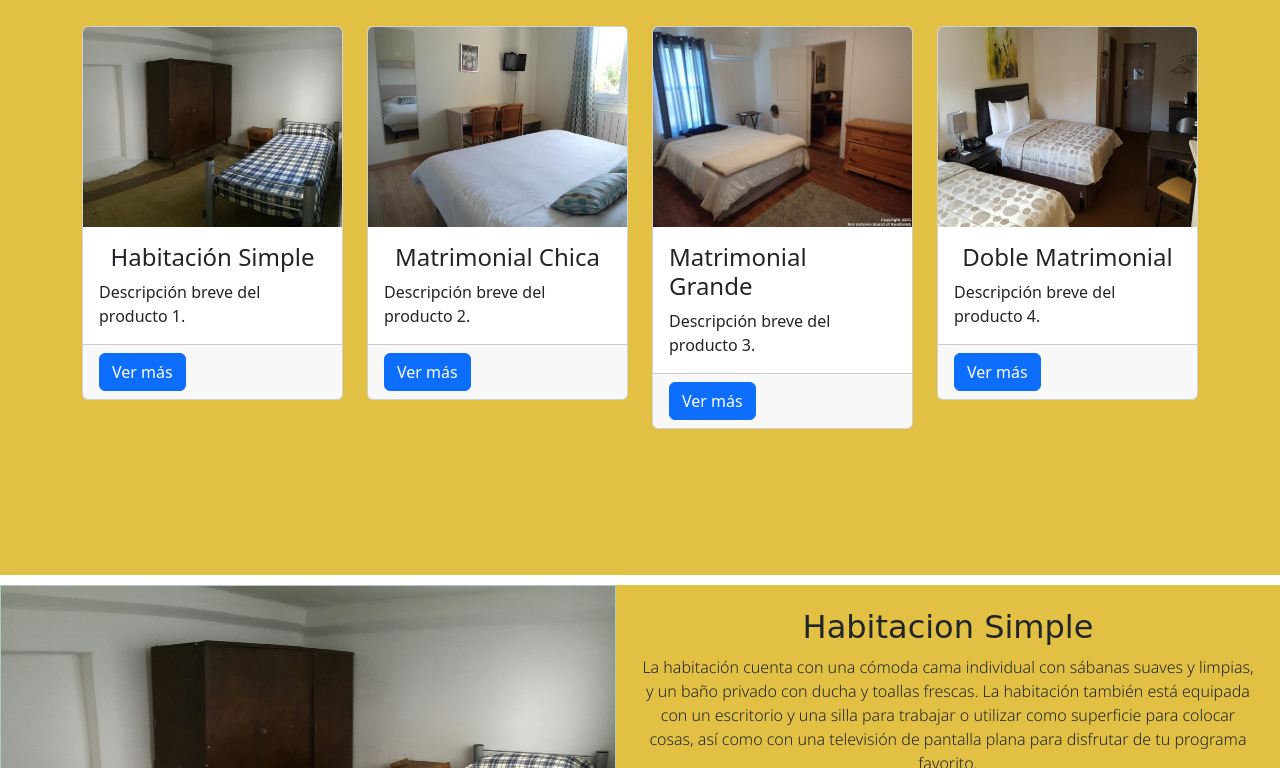
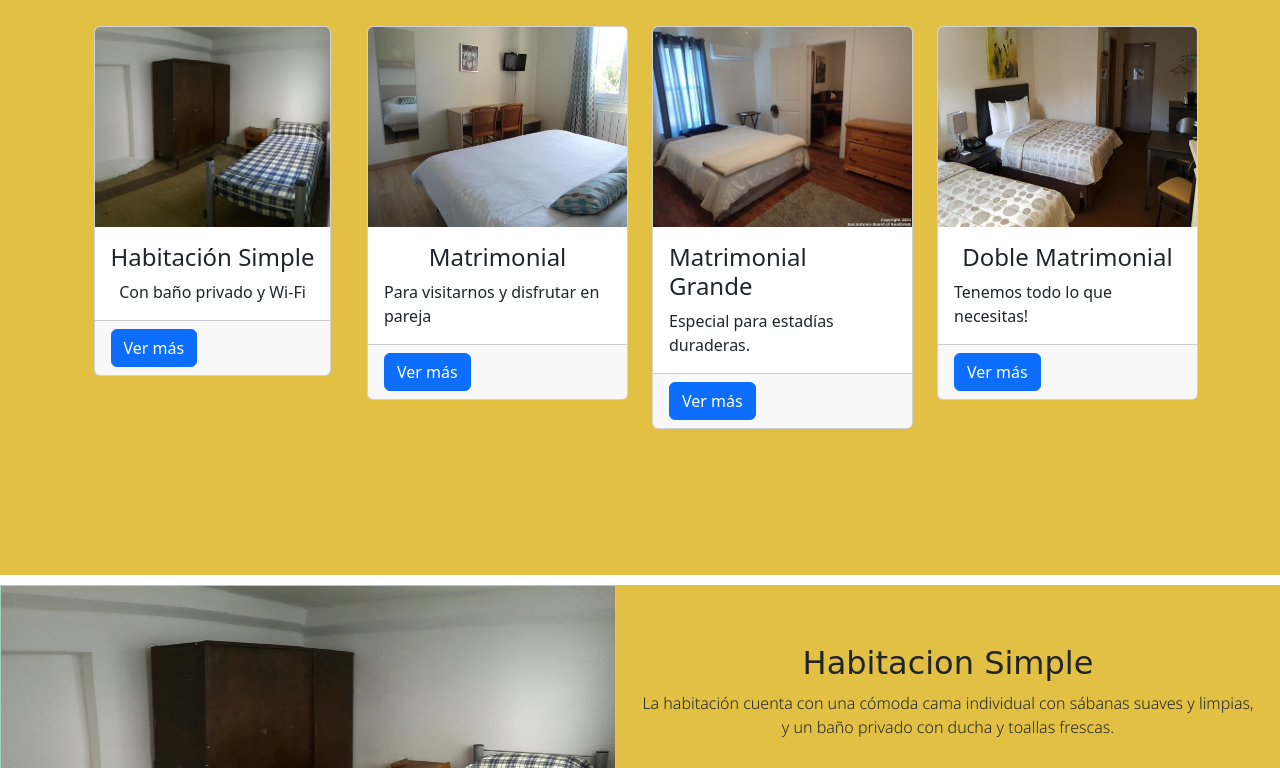
Before and after one commit to Spooicrab/Proyecto-Final, a website: page pages/Hospedaje.html in a window 1280 px wide. Shown: the part 184-952 px from the top of the page. Drawn offline with nearby package versions, Linux system fonts and the light colour scheme; a web font is replaced by a local one.

Commit message:
añado descriptions a las cards

```diff
--- a/pages/Hospedaje.html
+++ b/pages/Hospedaje.html
@@ -72,7 +72,7 @@
           <img class="card-img-top w-100" src="../assets/Hospedaje/Hospedaje__4.jpg" alt="Habitación Chica" class="border border-success-subtle">
           <div class="card-body">
             <h4 class="card-title">Habitación Simple</h4>
-            <p class="card-text">Descripción breve del producto 1.</p>
+            <p class="card-text">Con baño privado y Wi-Fi</p>
           </div>
           <div class="card-footer">
             <a href="#Hs" class="btn btn-primary boton__productos">Ver más</a>
@@ -83,8 +83,8 @@
         <div class="card">
           <img class="card-img-top w-100" src="../assets/Hospedaje/Hospedaje__2.jpg" alt="Habitación Matrimonial Chica" class="border border-success-subtle">
           <div class="card-body">
-            <h4 class="card-title">Matrimonial Chica</h4>
-            <p class="card-text">Descripción breve del producto 2.</p>
+            <h4 class="card-title">Matrimonial</h4>
+            <p class="card-text">Para visitarnos y disfrutar en pareja</p>
           </div>
           <div class="card-footer">
             <a href="#Mc" class="btn btn-primary boton__productos">Ver más</a>
@@ -96,7 +96,7 @@
           <img class="card-img-top w-100" src="../assets/Hospedaje/Hospedaje__1.jpg" alt="Habitación Matrimonial Grande" class="border border-success-subtle">
           <div class="card-body">
             <h4 class="card-title">Matrimonial Grande</h4>
-            <p class="card-text">Descripción breve del producto 3.</p>
+            <p class="card-text">Especial para estadías duraderas.</p>
           </div>
           <div class="card-footer">
             <a href="#Mg" class="btn btn-primary boton__productos">Ver más</a>
@@ -108,7 +108,7 @@
           <img class="card-img-top w-100" src="../assets/Hospedaje/Hospedaje__3.jpg" alt="Habitación Matrimonial Doble" class="border border-success-subtle">
           <div class="card-body">
             <h4 class="card-title">Doble Matrimonial</h4>
-            <p class="card-text">Descripción breve del producto 4.</p>
+            <p class="card-text">Tenemos todo lo que necesitas!</p>
           </div>
           <div class="card-footer">
             <a href="#Dm" class="btn btn-primary boton__productos">Ver más</a>
@@ -125,7 +125,7 @@
       </div>
         <div class="col-md-6 Hsimple container">
             <h2 id="Hs">Habitacion Simple</h2>
-              <p>La habitación cuenta con una cómoda cama individual con sábanas suaves y limpias, y un baño privado con ducha y toallas frescas. La habitación también está equipada con un escritorio y una silla para trabajar o utilizar como superficie para colocar cosas, así como con una televisión de pantalla plana para disfrutar de tu programa favorito.</p>
+              <p>La habitación cuenta con una cómoda cama individual con sábanas suaves y limpias, y un baño privado con ducha y toallas frescas.</p>
                 <hr>
               <p>Nuestro hospedaje se encuentra en una ubicación privilegiada y cuenta con servicios adicionales como Wi-Fi gratuito y servicio de habitaciones para garantizar que tu estancia sea cómoda y agradable.</p>
           </div>
```
